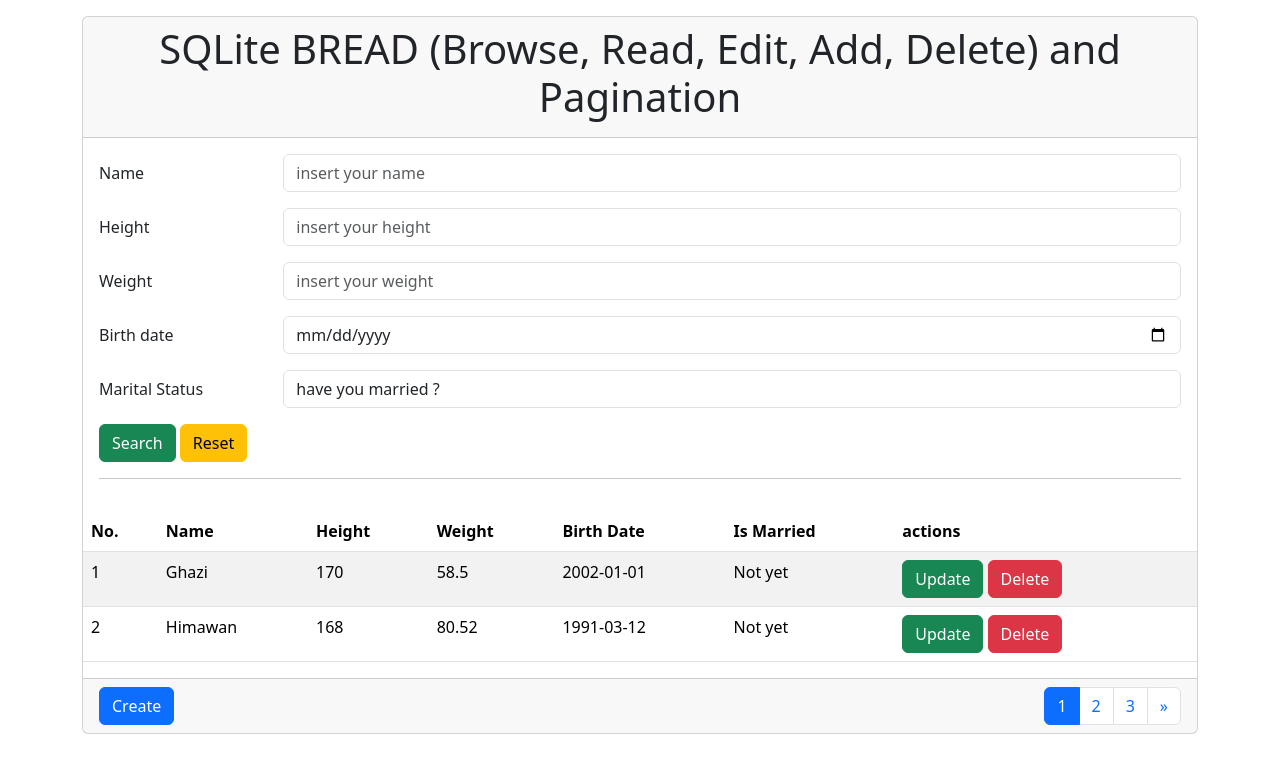
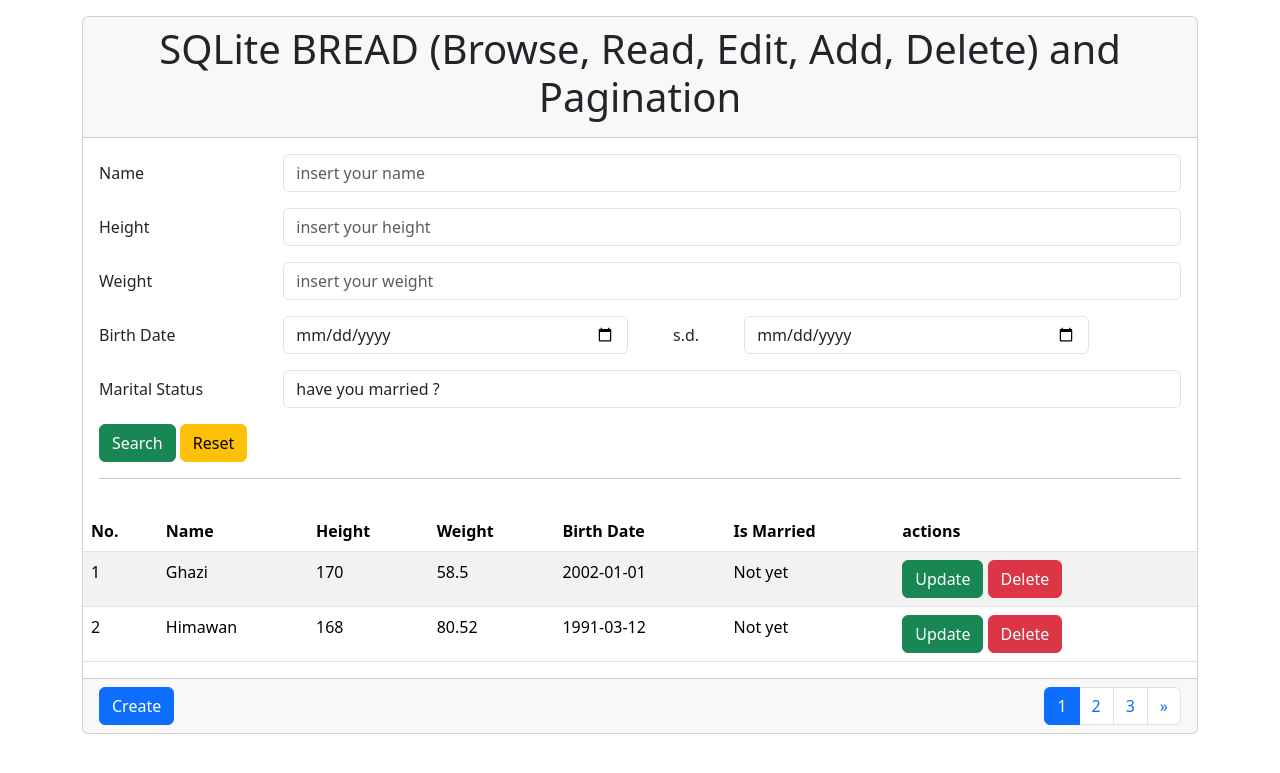
Before and after one commit to ariqghzcode/SQLite-BREAD, a Node server app: page / in a window 1280 px wide. Shown: the top 773 px of the page. Run offline with Node 20, Linux system fonts and the light colour scheme; data comes from the database, SQL or seed files in the repository; some libraries are stand-ins or nearby versions.

Commit message:
table update

```diff
--- a/views/table.ejs
+++ b/views/table.ejs
@@ -39,10 +39,13 @@
                         </div>
                     </div>
                     <div class="row mb-3">
-                        <label for="birthdate" class="col-sm-2 col-form-label">Birth date</label>
-                        <div class="col-sm-10">
-                            <input class="form-control" type="date" id="birthdate" name="birthdate"
-                                value="<%= query.birthdate %>">
+                        <label for="startdate" class="col-sm-2 col-form-label">Birth Date</label>
+                        <div class="col-sm-4">
+                            <input class="form-control" type="date" name="startdate" value="<%= query.startdate %>">
+                        </div>
+                        <label for="enddate" class="col-sm-1 col-form-label text-center">s.d.</label>
+                        <div class="col-sm-4">
+                            <input class="form-control" type="date" name="enddate" value="<%= query.enddate %>">
                         </div>
                     </div>
                     <div class="row mb-3">
@@ -108,19 +111,25 @@
                 <input type="button" value="Create" onclick="window.location.href='/add'" class="btn btn-primary">
                 <nav aria-label="Page navigation example">
                     <ul class="pagination mb-0">
-                    <% if (page > 1){ %>
+                        <% if (page> 1){ %>
                             <li class="page-item">
-                        <a class="page-link" href="/?<%= url.replace(`page=${page}`, `page=${page - 1}`) %>" aria-label="Previous">
+                                <a class="page-link" href="/?<%= url.replace(`page=${page}`, `page=${page - 1}`) %>"
+                                    aria-label="Previous">
                                     <span aria-hidden="true">&laquo;</span>
                                 </a>
                             </li>
                             <% } %>
-                    <% for (let i = 1; i <= pages; i++) {%>
-                    <li class="page-item<%= page == i ? ' active' : '' %>"><a class="page-link" href="/?<%= url.replace(`page=${page}`, `page=${i}`) %>"><%= i %></a></li>
+                                <% for (let i=1; i <=pages; i++) {%>
+                                    <li class="page-item<%= page == i ? ' active' : '' %>"><a class="page-link"
+                                            href="/?<%= url.replace(`page=${page}`, `page=${i}`) %>">
+                                            <%= i %>
+                                        </a></li>
                                     <% } %>
                                         <% if (page < pages){ %>
                                             <li class="page-item">
-                        <a class="page-link" href="/?<%= url.replace(`page=${page}`, `page=${page + 1}`) %>" aria-label="Next">
+                                                <a class="page-link"
+                                                    href="/?<%= url.replace(`page=${page}`, `page=${page + 1}`) %>"
+                                                    aria-label="Next">
                                                     <span aria-hidden="true">&raquo;</span>
                                                 </a>
                                             </li>
```
Lines whose indentation alone changed are shown as unchanged.
